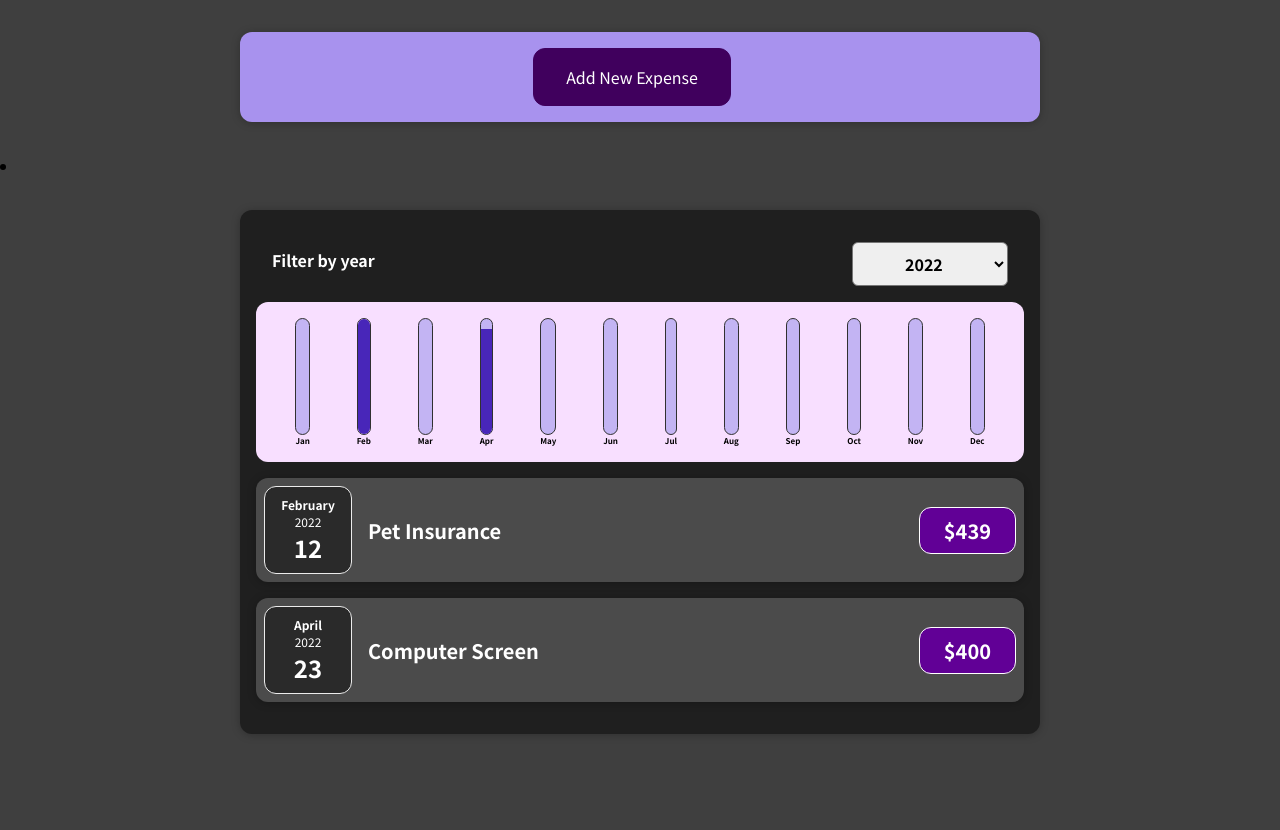
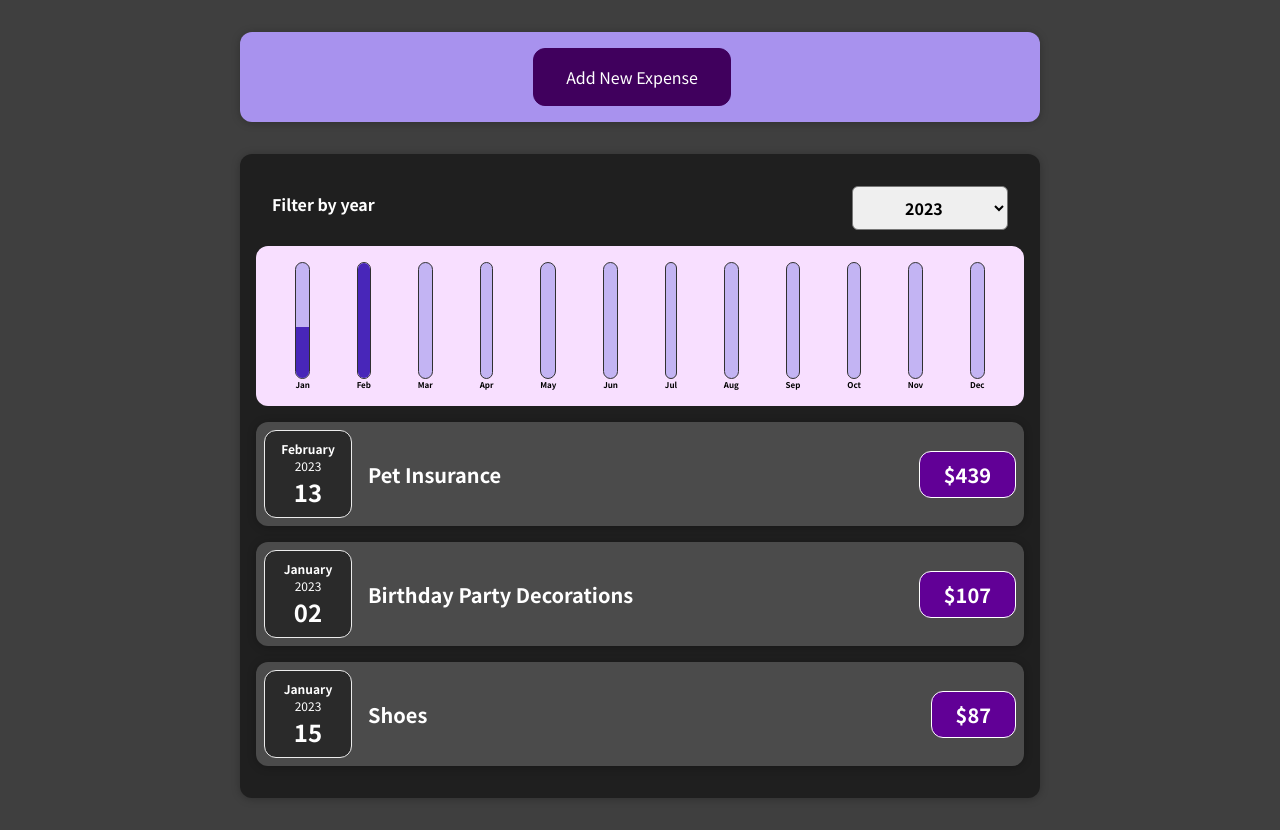
Before and after one commit to Hexfloo/expense-tracker, a React (Create React App) app: page / in a window 1280 px wide. Before the commit the page ends 800 px from the top, so only its background shows below. Built offline with nearby package versions, Linux system fonts and the light colour scheme.

Commit message:
Make every expense Cart it's own li in ExpenseItem.js

```diff
--- a/src/components/expenses/ExpenseItem.js
+++ b/src/components/expenses/ExpenseItem.js
@@ -4,6 +4,7 @@ import Card from "../ui/Card";
 
 function ExpenseItem(props) {
   return (
+    <li>
       <Card className="expense-item">
         <ExpenseDate date={props.date} />
         <div className="expense-item__description">
@@ -11,6 +12,7 @@ function ExpenseItem(props) {
           <div className="expense-item__price">${props.amount}</div>
         </div>
       </Card>
+    </li>
   );
 }
 
--- a/src/components/expenses/Expenses.js
+++ b/src/components/expenses/Expenses.js
@@ -6,7 +6,7 @@ import ExpensesList from "./ExpensesList";
 import ExpensesChart from "./ExpensesChart";
 
 function Expenses(props) {
-  const [year, setYear] = useState("2022");
+  const [year, setYear] = useState("2023");
 
   const yearDropdownHandler = function (pickedYear) {
     setYear(pickedYear);
@@ -18,13 +18,13 @@ function Expenses(props) {
   });
 
   return (
-    <li>
+    <div>
       <Card className="expenses">
         <ExpensesFilter selected={year} onYearChange={yearDropdownHandler} />
         <ExpensesChart expenses={filteredExpenses} />
         <ExpensesList items={filteredExpenses} />
       </Card>
-    </li>
+    </div>
   );
 }
 
```
Lines whose indentation alone changed are shown as unchanged.
